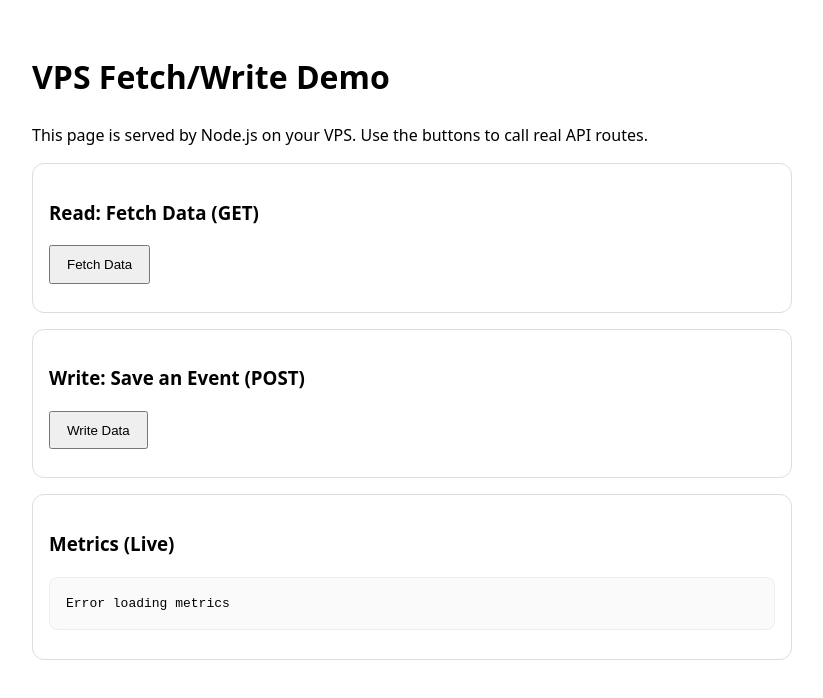
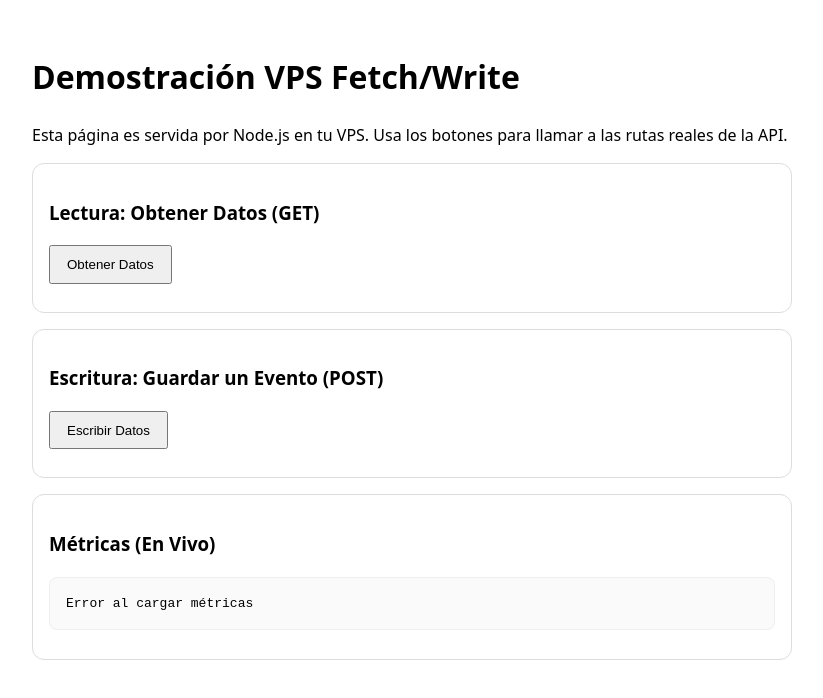
Before and after one commit to a7automationstudio/Deploy-Web-App-Tutorial, a website: page public/index.html in a window 1280 px wide. Shown: the whole page, without its empty margins (228-1051 px from the left). Drawn offline with Linux system fonts and the light colour scheme; no server answers.

Commit message:
feat(ui): translate interface texts to Spanish

```diff
--- a/public/index.html
+++ b/public/index.html
@@ -1,9 +1,9 @@
 <!doctype html>
-<html lang="en">
+<html lang="es">
 <head>
   <meta charset="utf-8" />
   <meta name="viewport" content="width=device-width,initial-scale=1" />
-  <title>VPS Fetch/Write Demo</title>
+  <title>Demostración VPS Fetch/Write</title>
   <style>
     body{font-family:system-ui,Arial;padding:2rem;max-width:760px;margin:auto;line-height:1.5}
     .card{padding:1rem;border:1px solid #ddd;border-radius:12px;margin:1rem 0}
@@ -15,25 +15,25 @@
 <script defer src="https://analytics.myvpsdemo.cloud/script.js" data-website-id="e969b131-9fa9-433d-b387-86aaf51a4525"></script>
 </head>
 <body>
-  <h1>VPS Fetch/Write Demo</h1>
-  <p>This page is served by Node.js on your VPS. Use the buttons to call real API routes.</p>
+  <h1>Demostración VPS Fetch/Write</h1>
+  <p>Esta página es servida por Node.js en tu VPS. Usa los botones para llamar a las rutas reales de la API.</p>
   <div class="card">
-    <h3>Read: Fetch Data (GET)</h3>
+    <h3>Lectura: Obtener Datos (GET)</h3>
     <div class="row">
-      <button id="getBtn">Fetch Data</button>
+      <button id="getBtn">Obtener Datos</button>
       <span id="getMsg"></span>
     </div>
   </div>
   <div class="card">
-    <h3>Write: Save an Event (POST)</h3>
+    <h3>Escritura: Guardar un Evento (POST)</h3>
     <div class="row">
-      <button id="writeBtn">Write Data</button>
+      <button id="writeBtn">Escribir Datos</button>
       <span id="writeMsg"></span>
     </div>
   </div>
   <div class="card">
-    <h3>Metrics (Live)</h3>
-    <pre id="metricsBox">Loading…</pre>
+    <h3>Métricas (En Vivo)</h3>
+    <pre id="metricsBox">Cargando…</pre>
   </div>
 <script>
 const $ = (id)=>document.getElementById(id);
@@ -41,7 +41,7 @@ async function getJSON(url, opts){ const r=await fetch(url,opts); if(!r.ok) thro
 $('getBtn').onclick = async () => {
   try {
     const data = await getJSON('/api/time');
-    $('getMsg').textContent = 'Server time: ' + data.time;
+    $('getMsg').textContent = 'Hora del servidor: ' + data.time;
     $('getMsg').className = 'ok';
     window.umami?.track('fetch_data');
   } catch {
@@ -52,7 +52,7 @@ $('getBtn').onclick = async () => {
 $('writeBtn').onclick = async () => {
   try {
     const data = await getJSON('/api/demo-write', { method:'POST' });
-    $('writeMsg').textContent = 'Writes so far: ' + data.total;
+    $('writeMsg').textContent = 'Escrituras hasta ahora: ' + data.total;
     $('writeMsg').className = 'ok';
     window.umami?.track('write_data');
     loadMetrics();
@@ -66,7 +66,7 @@ async function loadMetrics(){
     const m = await getJSON('/api/metrics');
     $('metricsBox').textContent = JSON.stringify(m, null, 2);
   } catch {
-    $('metricsBox').textContent = 'Error loading metrics';
+    $('metricsBox').textContent = 'Error al cargar métricas';
   }
 }
 loadMetrics();
```
